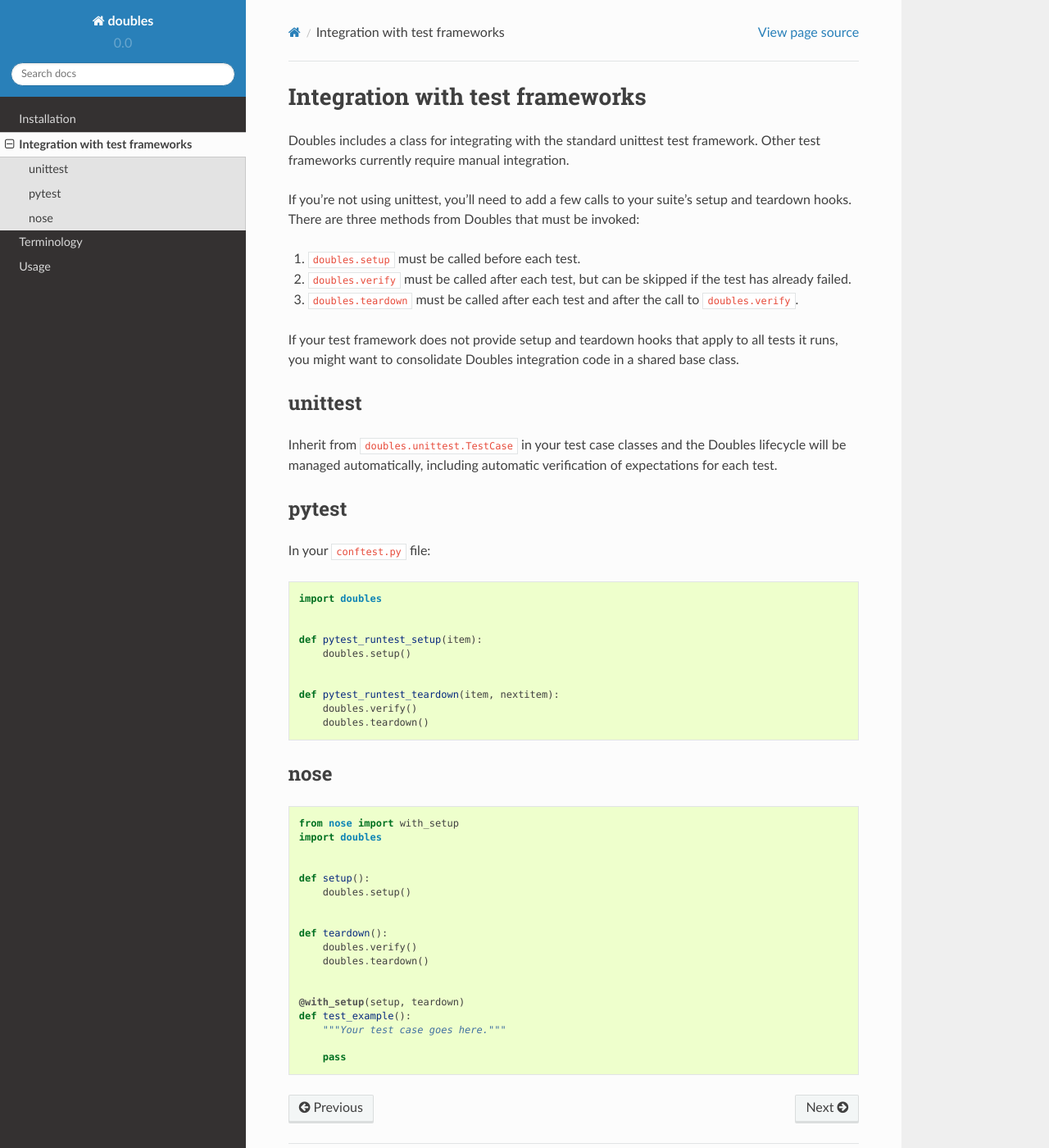
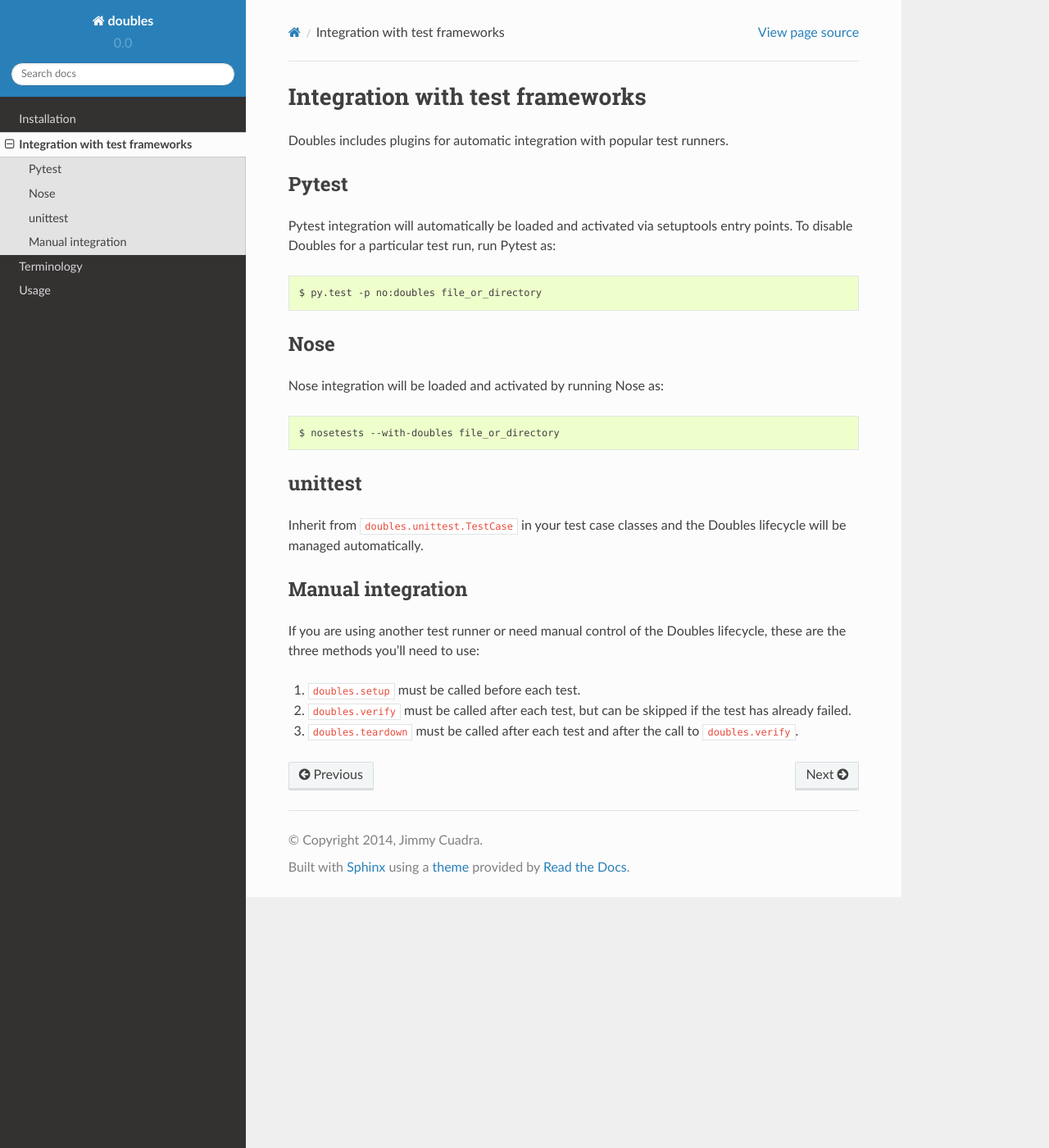
Before and after one commit to uber/doubles, a Sphinx documentation site: the page built from docs/source/integration.rst, in a window 1280 px wide and 1400 px high. Shown: the whole window at 82% size. Built offline with Sphinx 7.4.7 and the Read the Docs theme 2.0.0, drawn with Linux system fonts in a browser that asks for light colours.

Commit message:
Update test runner integration docs.

```diff
--- a/docs/source/index.rst
+++ b/docs/source/index.rst
@@ -4,6 +4,8 @@ Doubles
 **Doubles** is a Python package that provides test doubles for use in automated tests.
 
 It provides functionality for stubbing, mocking, and verification of test doubles against the real objects they double. In contrast to the Mock package, it provides a clear, expressive syntax and better safety guarantees to prevent API drift and to improve confidence in tests using doubles.
+
+It comes with drop-in support for test suites run by Pytest, Nose, or standard unittest.
 
 .. toctree::
    :maxdepth: 2
--- a/docs/source/integration.rst
+++ b/docs/source/integration.rst
@@ -1,59 +1,32 @@
 Integration with test frameworks
 ================================
 
-Doubles includes a class for integrating with the standard unittest test framework. Other test frameworks currently require manual integration.
+Doubles includes plugins for automatic integration with popular test runners.
 
-If you're not using unittest, you'll need to add a few calls to your suite's setup and teardown hooks. There are three methods from Doubles that must be invoked:
+Pytest
+------
+
+Pytest integration will automatically be loaded and activated via setuptools entry points. To disable Doubles for a particular test run, run Pytest as::
+
+    $ py.test -p no:doubles file_or_directory
+
+Nose
+----
+
+Nose integration will be loaded and activated by running Nose as::
+
+    $ nosetests --with-doubles file_or_directory
+
+unittest
+--------
+
+Inherit from ``doubles.unittest.TestCase`` in your test case classes and the Doubles lifecycle will be managed automatically.
+
+Manual integration
+------------------
+
+If you are using another test runner or need manual control of the Doubles lifecycle, these are the three methods you'll need to use:
 
 1. ``doubles.setup`` must be called before each test.
 2. ``doubles.verify`` must be called after each test, but can be skipped if the test has already failed.
 3. ``doubles.teardown`` must be called after each test and after the call to ``doubles.verify``.
-
-If your test framework does not provide setup and teardown hooks that apply to all tests it runs, you might want to consolidate Doubles integration code in a shared base class.
-
-
-unittest
---------
-
-Inherit from ``doubles.unittest.TestCase`` in your test case classes and the Doubles lifecycle will be managed automatically, including automatic verification of expectations for each test.
-
-pytest
-------
-
-In your ``conftest.py`` file::
-
-    import doubles
-
-
-    def pytest_runtest_setup(item):
-        doubles.setup()
-
-
-    def pytest_runtest_teardown(item, nextitem):
-        doubles.verify()
-        doubles.teardown()
-
-
-nose
-----
-
-::
-
-    from nose import with_setup
-    import doubles
-
-
-    def setup():
-        doubles.setup()
-
-
-    def teardown():
-        doubles.verify()
-        doubles.teardown()
-
-
-    @with_setup(setup, teardown)
-    def test_example():
-        """Your test case goes here."""
-
-        pass
```
